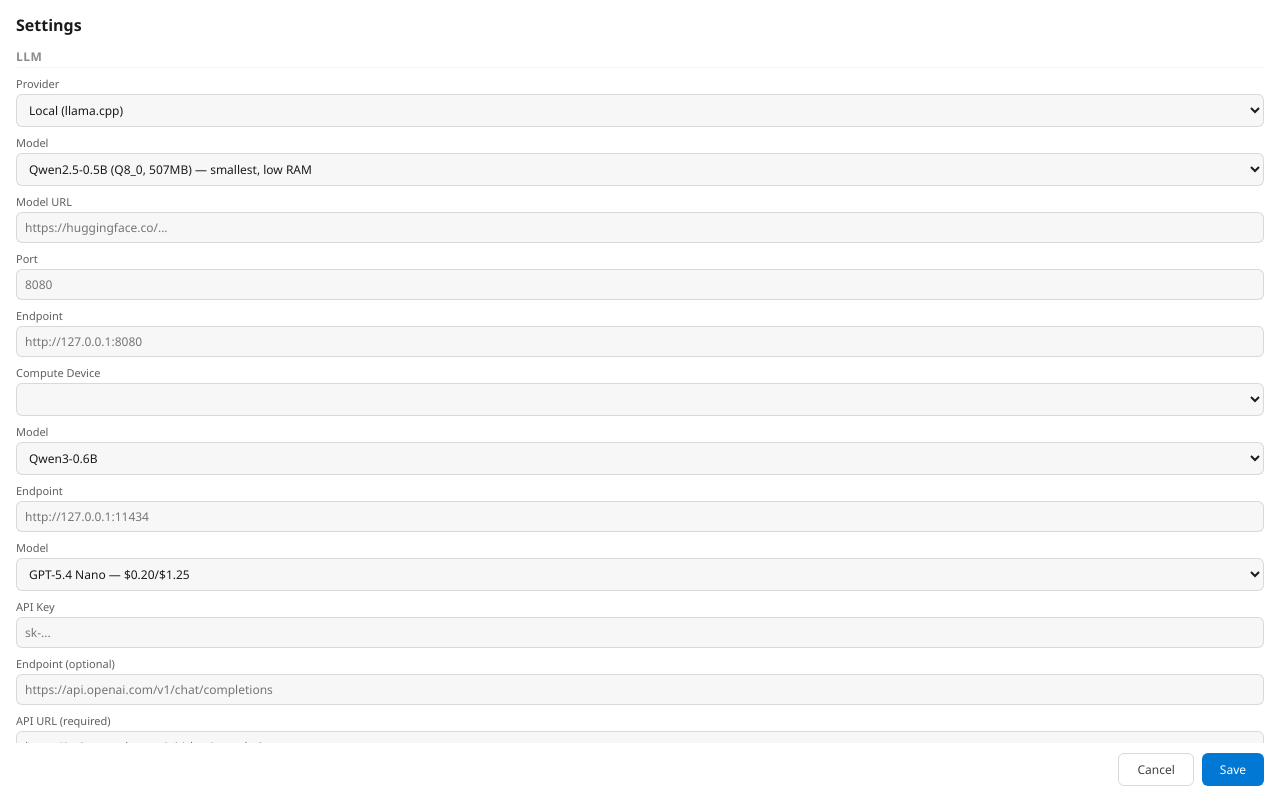
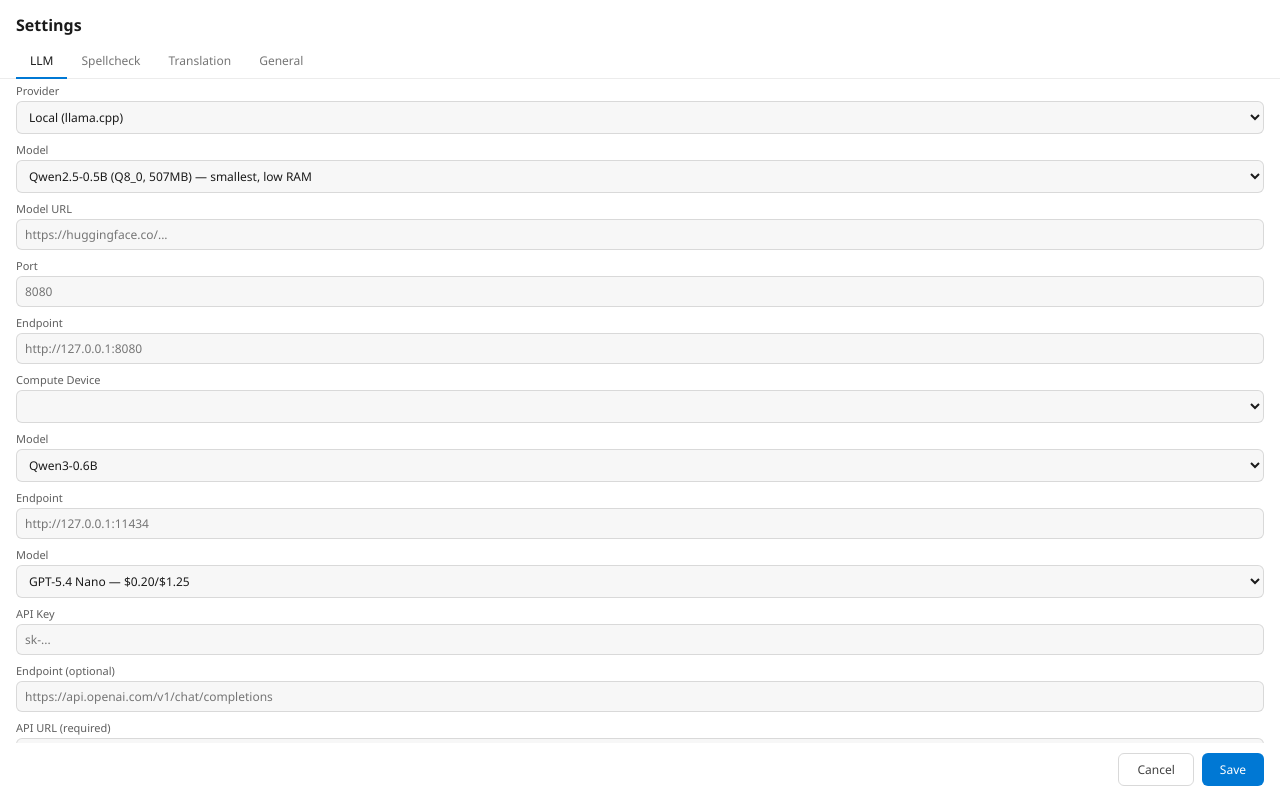
Before and after one commit to b7s/plume, a website built with Vite: page settings.html in a window 1280 px wide. Built offline with nearby package versions, Linux system fonts and the light colour scheme.

Commit message:
feat: enhance settings UI with tabbed navigation and adjust window size

```diff
--- a/src/settings.css
+++ b/src/settings.css
@@ -41,19 +41,46 @@ body {
   gap: 8px;
 }
 
-.cfg-section {
-  font-size: 12px;
-  font-weight: 600;
-  text-transform: uppercase;
-  letter-spacing: 0.04em;
-  opacity: 0.5;
-  margin-top: 8px;
-  padding-bottom: 2px;
+.settings-tabs {
+  display: flex;
+  gap: 0;
   border-bottom: 1px solid rgba(128, 128, 128, 0.15);
+  padding: 0 16px;
 }
 
-.cfg-section:first-child {
-  margin-top: 0;
+.tab {
+  font-family: inherit;
+  font-size: 12px;
+  font-weight: 500;
+  padding: 8px 14px;
+  border: none;
+  background: transparent;
+  cursor: pointer;
+  opacity: 0.6;
+  border-bottom: 2px solid transparent;
+  transition: opacity 0.15s, border-color 0.15s;
+  margin-bottom: -1px;
+  color: inherit;
+}
+
+.tab:hover {
+  opacity: 0.8;
+}
+
+.tab.active {
+  opacity: 1;
+  border-bottom-color: #0078d4;
+}
+
+.tab-content {
+  display: none;
+}
+
+.tab-content.active {
+  display: flex;
+  flex-direction: column;
+  gap: 8px;
+  flex: 1;
 }
 
 .cfg-field {
--- a/src/settings.ts
+++ b/src/settings.ts
@@ -95,8 +95,14 @@ root.innerHTML = `
     <div class="settings-header">
       <span class="settings-title">Settings</span>
     </div>
+    <div class="settings-tabs">
+      <button class="tab active" data-tab="llm">LLM</button>
+      <button class="tab" data-tab="spellcheck">Spellcheck</button>
+      <button class="tab" data-tab="translation">Translation</button>
+      <button class="tab" data-tab="general">General</button>
+    </div>
     <div class="settings-body" id="settings-body">
-      <div class="cfg-section">LLM</div>
+      <div class="tab-content active" id="tab-llm">
         <label class="cfg-field">
           <span>Provider</span>
           <select id="cfg-provider" class="cfg-input">
@@ -166,8 +172,9 @@ root.innerHTML = `
           <span>Headers (JSON, optional)</span>
           <input id="cfg-headers" class="cfg-input" type="text" placeholder='{"Authorization": "Bearer sk-..."}' />
         </label>
+      </div>
 
-      <div class="cfg-section">Spellcheck</div>
+      <div class="tab-content" id="tab-spellcheck">
         <label class="cfg-field">
           <span>Dictionary Language</span>
           <select id="cfg-dict-lang" class="cfg-input"></select>
@@ -188,7 +195,20 @@ root.innerHTML = `
           <span>Idle Timeout (seconds)</span>
           <input id="cfg-idle-timeout" class="cfg-input" type="number" min="1" max="60" placeholder="6" />
         </label>
-      <div class="cfg-section">General</div>
+      </div>
+
+      <div class="tab-content" id="tab-translation">
+        <label class="cfg-field cfg-check">
+          <input id="cfg-tr-enabled" type="checkbox" />
+          <span>Enable Translation</span>
+        </label>
+        <label class="cfg-field">
+          <span>Translation Language</span>
+          <select id="cfg-tr-lang" class="cfg-input"></select>
+        </label>
+      </div>
+
+      <div class="tab-content" id="tab-general">
         <label class="cfg-field cfg-check">
           <input id="cfg-hide-fullscreen" type="checkbox" />
           <span>Hide during fullscreen / presentation (games, screen sharing)</span>
@@ -212,15 +232,7 @@ root.innerHTML = `
             <span id="cfg-window-opacity-value" style="font-size:12px;min-width:28px;text-align:right;">100%</span>
           </div>
         </label>
-      <div class="cfg-section">Translation</div>
-      <label class="cfg-field cfg-check">
-        <input id="cfg-tr-enabled" type="checkbox" />
-        <span>Enable Translation</span>
-      </label>
-      <label class="cfg-field">
-        <span>Translation Language</span>
-        <select id="cfg-tr-lang" class="cfg-input"></select>
-      </label>
+      </div>
     </div>
     <div class="settings-footer">
       <button id="modal-cancel" class="modal-btn modal-btn-secondary">Cancel</button>
@@ -532,6 +544,17 @@ async function handleLocalModelChange() {
 cfgModelLocal.addEventListener("change", handleLocalModelChange);
 cfgModelLocalCustom.addEventListener("blur", handleLocalModelChange);
 
+// Tab switching
+document.querySelectorAll(".tab").forEach(tab => {
+  tab.addEventListener("click", () => {
+    document.querySelectorAll(".tab").forEach(t => t.classList.remove("active"));
+    document.querySelectorAll(".tab-content").forEach(tc => tc.classList.remove("active"));
+    tab.classList.add("active");
+    const tabContent = document.getElementById(`tab-${tab.dataset.tab}`);
+    if (tabContent) tabContent.classList.add("active");
+  });
+});
+
 modalCancel.onclick = async () => {
   await invoke("close_settings");
 };
```
Also changed, not shown: 1 other file. Lines whose indentation alone changed are shown as unchanged.
